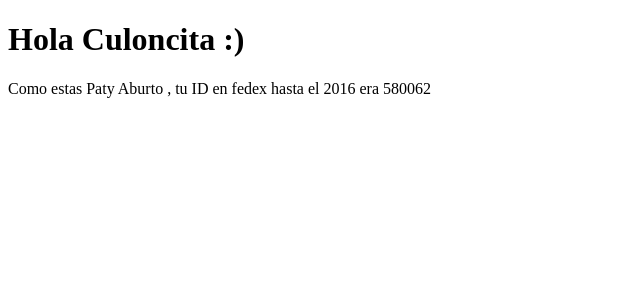
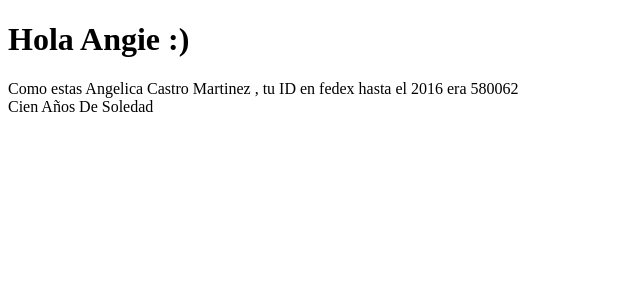
Before and after one commit to mazamorm1975/PROYECTOREACT-2, a React (Vite) app: page / in a window 1280 px wide. Shown: the top 300 px of the page, without its empty margins (0-640 px from the left). Built offline with nearby package versions, Linux system fonts and the light colour scheme.

Commit message:
Actualizacion del curso modulos 41 y 42

```diff
--- /dev/null
+++ b/src/HolaMundoApp.jsx
@@ -0,0 +1,31 @@
+/* eslint-disable no-unused-vars */
+/* eslint-disable react/prop-types */
+// eslint-disable-next-line no-unused-vars
+import PropTypes from "prop-types";
+import { Title } from "./components/Title";
+import { UserDetails } from "./components/UserDetails";
+import { Book } from "./components/Book";
+
+// eslint-disable-next-line react/prop-types
+export const HolaMundoApp = ({ user, id, title, book }) => {
+  return (
+    <>
+      <Title title={title}/>
+      <UserDetails user={user} id={id}/>
+      <Book book={book}/>
+    </>
+  );
+};
+
+HolaMundoApp.propTypes = {
+  user: PropTypes.object.isRequired,
+  title: PropTypes.string.isRequired,
+  id: PropTypes.number.isRequired,
+};
+
+//Nota: los defaultProps SIEMPRE se evaluan antes del propTypes
+HolaMundoApp.defaultProps = {
+  title: "Saludos amigos en un defaultProps",
+  book: "Padre pobre, Padre Rico Zamora",
+  id: 580065444
+};
--- /dev/null
+++ b/src/components/Book.jsx
@@ -0,0 +1,2 @@
+// eslint-disable-next-line react/prop-types
+export const Book = ({book}) => (<div>{book}</div>);
--- a/src/components/HelloWorld.jsx
+++ /dev/null
@@ -1,20 +0,0 @@
-/* eslint-disable react/prop-types */
-// eslint-disable-next-line no-unused-vars
-import PropTypes from 'prop-types';
-
-// eslint-disable-next-line react/prop-types
-export const HolaMundo =({user, id, title ='Hola mundo'})=>{
-
-    return (
-    <>
-    <h1>{title}</h1>
-    <div>Como estas  {user.name} {user.lastName} , tu ID en fedex hasta el 2016 era {id}</div>
-    </>
-  );
-}
-
-HolaMundo.propTypes = {
-  user: PropTypes.object.isRequired,
-  title: PropTypes.string.isRequired,
-  id: PropTypes.number.isRequired,
-}
--- /dev/null
+++ b/src/components/Title.jsx
@@ -0,0 +1,2 @@
+// eslint-disable-next-line react/prop-types
+export const Title = ({title})=> (<h1>{title}</h1>);
--- /dev/null
+++ b/src/components/UserDetails.jsx
@@ -0,0 +1,2 @@
+// eslint-disable-next-line react/prop-types
+export const UserDetails = ({user, id}) => (<div>Como estas {user.name} {user.lastName} , tu ID en fedex hasta el 2016 era {id}</div>)
--- a/src/main.jsx
+++ b/src/main.jsx
@@ -1,13 +1,14 @@
 import React from "react";
 import ReactDOM from "react-dom/client";
-import { HolaMundo } from "./components/HelloWorld";
+import { HolaMundoApp } from "./HolaMundoApp";
 
 ReactDOM.createRoot(document.getElementById("root")).render(
   <React.StrictMode>
-    <HolaMundo
-      user={ {name: 'Paty', lastName:'Aburto'}}
+    <HolaMundoApp
+      user={{ name: "Angelica", lastName: "Castro Martinez" }}
       id={580062}
-      title={'Hola Culoncita :)'}
-      />
+      title={"Hola Angie :)"}
+      book ={'Cien Años De Soledad'}
+    />
   </React.StrictMode>
 );
```
